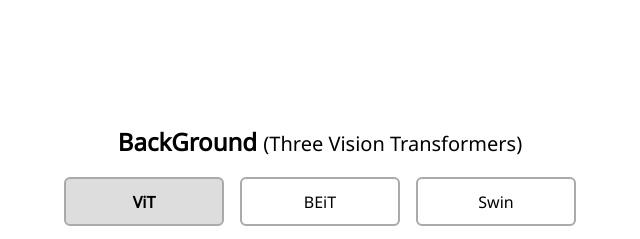
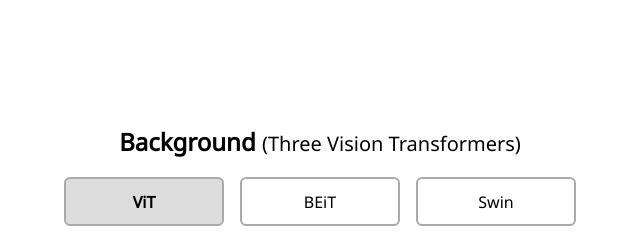
Before and after one commit to LeeWooBin-ctrl/Project-6, a plain HTML site: page index.html in a window 1280 px wide. Shown: the part 1463-1702 px from the top of the page, 320-960 px from the left. Drawn offline with Linux system fonts and the light colour scheme; files whose address does not match are found by name.

Commit message:
restructured repo + upd REAMDE

```diff
--- a/index.html
+++ b/index.html
@@ -124,7 +124,7 @@
 </div>
 </div>
 
-<div class="abstract-title" style="margin-top: 8rem;" id="background">BackGround <span style="font-weight: normal; font-size: 20px;">(Three Vision Transformers)</span></div>
+<div class="abstract-title" style="margin-top: 8rem;" id="background">Background <span style="font-weight: normal; font-size: 20px;">(Three Vision Transformers)</span></div>
 
 <style>
   .tab-container {
```
Also changed, not shown: requirements.txt (added), static/BEiT.png (renamed from Assets/BEiT.png), static/ViT.png (renamed from Assets/ViT.png), static/figure1.png (renamed from Assets/figure1.png), static/figure2.png (renamed from Assets/figure2.png), static/figure3.1.png (renamed from Assets/figure3.1.png), static/main1.png (renamed from Assets/main1.png), 16 other files.
